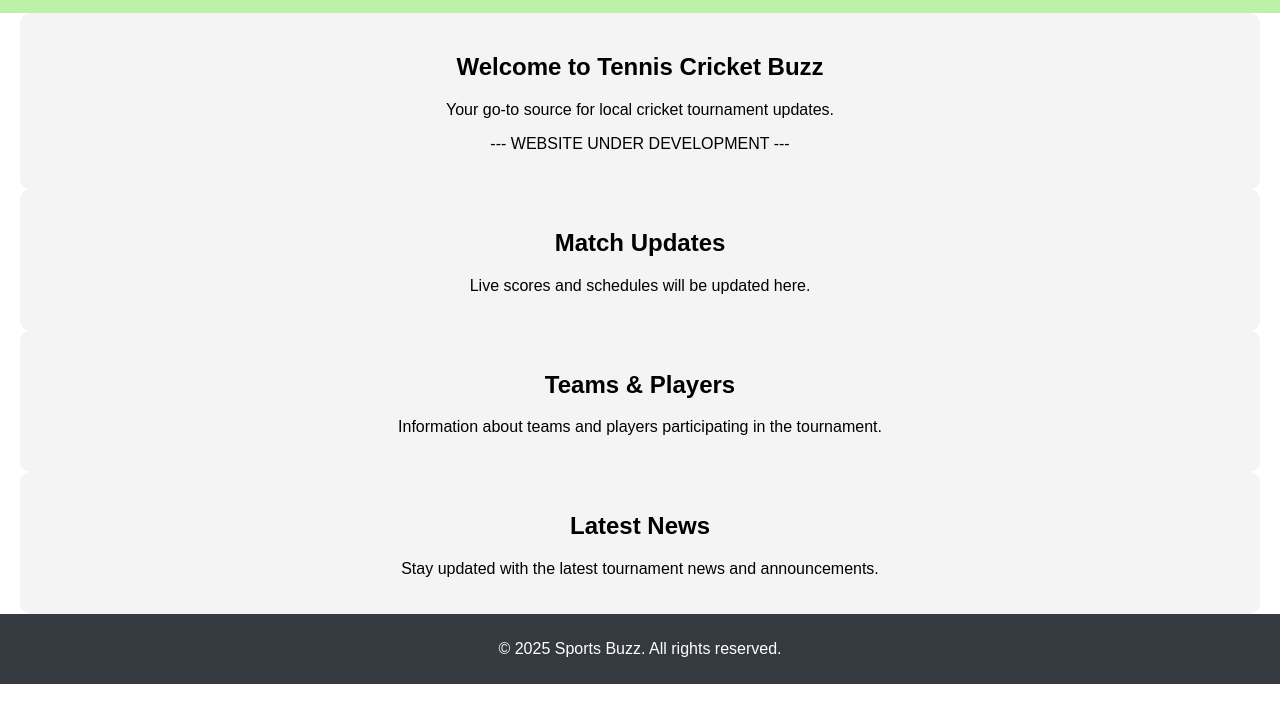
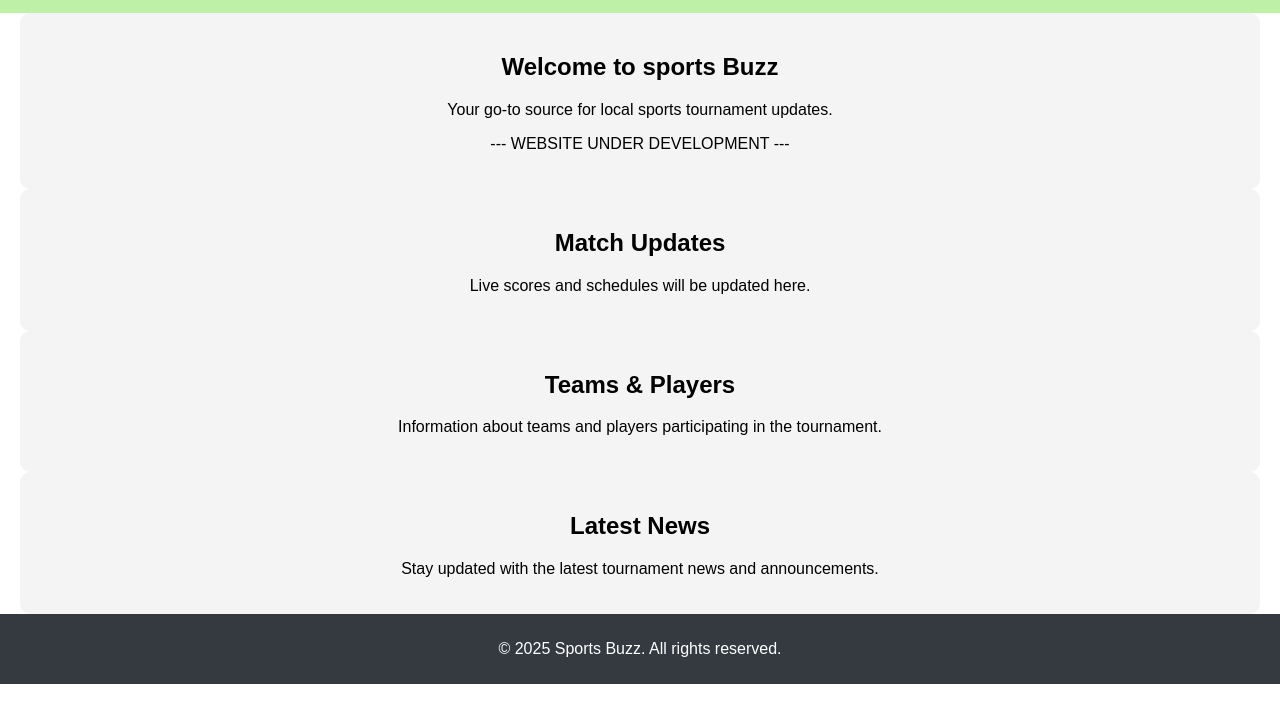
Before and after one commit to AamirSohail07000/Tennis_Cricket_Buzz, a plain HTML site: page index.html in a window 1280 px wide. Shown: the part 99-800 px from the top of the page. Drawn offline with Linux system fonts and the light colour scheme.

Commit message:
updated index

```diff
--- a/index.html
+++ b/index.html
@@ -3,7 +3,7 @@
 <head>
     <meta charset="UTF-8">
     <meta name="viewport" content="width=device-width, initial-scale=1.0">
-    <title>Tennis Cricket Buzz</title>
+    <title>sports Buzz</title>
     <link rel="stylesheet" href="styles.css">
     <script defer src="script.js"></script>
 </head>
@@ -23,8 +23,8 @@
     </header>
 
     <section id="home">
-        <h2>Welcome to Tennis Cricket Buzz</h2>
-        <p>Your go-to source for local cricket tournament updates.</p>
+        <h2>Welcome to sports Buzz</h2>
+        <p>Your go-to source for local sports tournament updates.</p>
         <p>--- WEBSITE UNDER DEVELOPMENT ---</p>
     </section>
 
```
